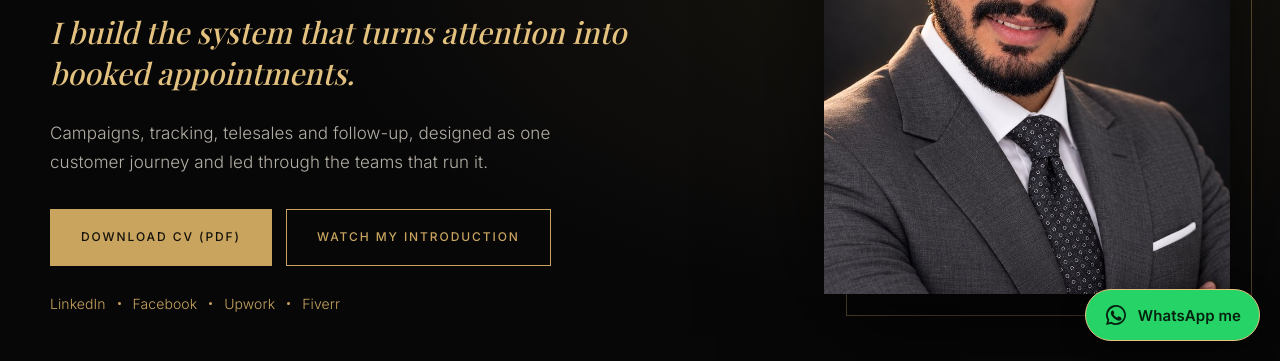
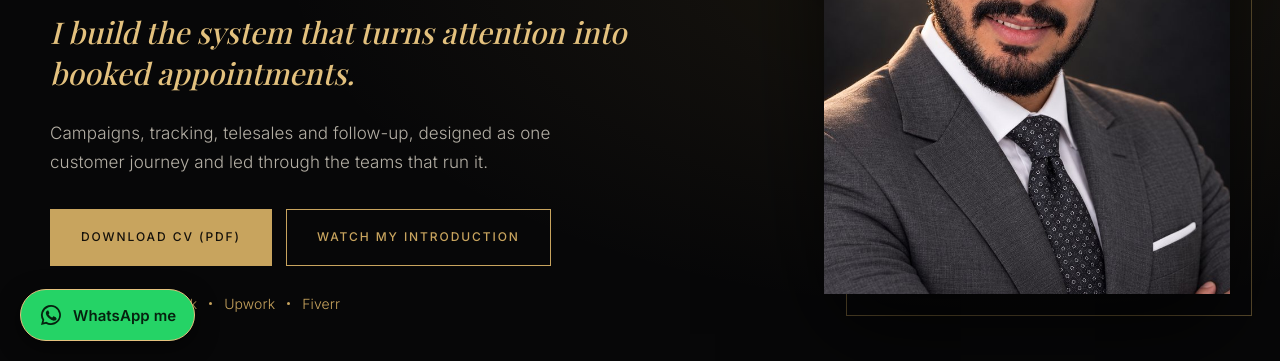
Before and after one commit to kareem-metwally/kareem-metwally.github.io, a plain HTML site: page index.html in a window 1280 px wide. Shown: the part 439-800 px from the top of the page. Drawn offline with nearby package versions, Linux system fonts and the light colour scheme; a script that the page names is missing.

Commit message:
Change WhatsApp button position to left side

```diff
--- a/index.html
+++ b/index.html
@@ -240,10 +240,10 @@
 .job-desc{color:var(--muted);font-size:15px;line-height:1.7;margin:0}
 .cert-list{grid-template-columns:1fr !important}
 .cert-list li strong{color:var(--gold);font-weight:600}
-.wa-float{position:fixed;right:20px;bottom:20px;z-index:999;display:flex;align-items:center;gap:10px;background:#25D366;color:#06210f;font:600 15px Inter,Arial,sans-serif;text-decoration:none;padding:13px 18px;border-radius:999px;box-shadow:0 6px 22px rgba(0,0,0,.55);border:1px solid #e3c17e}
+.wa-float{position:fixed;left:20px;bottom:20px;z-index:999;display:flex;align-items:center;gap:10px;background:#25D366;color:#06210f;font:600 15px Inter,Arial,sans-serif;text-decoration:none;padding:13px 18px;border-radius:999px;box-shadow:0 6px 22px rgba(0,0,0,.55);border:1px solid #e3c17e}
 .wa-float:hover{background:#2fe173}
 .wa-float svg{width:24px;height:24px;fill:#06210f;flex:none}
-@media(max-width:520px){.wa-float{right:14px;bottom:14px;padding:13px}.wa-float span{display:none}}
+@media(max-width:520px){.wa-float{left:14px;bottom:14px;padding:13px}.wa-float span{display:none}}
 </style>
 <a class="wa-float" href="https://wa.me/971521251574?text=Hello%20Kareem%2C%20I%20saw%20your%20website." target="_blank" rel="noopener" aria-label="Chat with Kareem on WhatsApp"><svg viewBox="0 0 24 24" aria-hidden="true"><path d="M12 2a10 10 0 0 0-8.6 15.1L2 22l5-1.3A10 10 0 1 0 12 2zm0 18.2a8.2 8.2 0 0 1-4.2-1.2l-.3-.2-3 .8.8-2.9-.2-.3A8.2 8.2 0 1 1 12 20.200zm4.500-6.100c-.2-.1-1.500-.7-1.700-.8-.2-.1-.4-.1-.6.100l-.8 1c-.1.200-.3.200-.5.100a6.700 6.700 0 0 1-3.300-2.900c-.2-.4.200-.4.700-1.300.1-.2 0-.3 0-.5l-.8-1.800c-.2-.5-.4-.4-.6-.4h-.5a1 1 0 0 0-.7.300 3 3 0 0 0-.9 2.200 5.200 5.200 0 0 0 1.100 2.800 11.900 11.900 0 0 0 4.600 4c1.700.7 2.400.8 3.200.7.500-.1 1.500-.6 1.700-1.200.2-.6.200-1.100.2-1.200-.1-.1-.2-.2-.5-.3z"/></svg><span>WhatsApp me</span></a>
 
```
